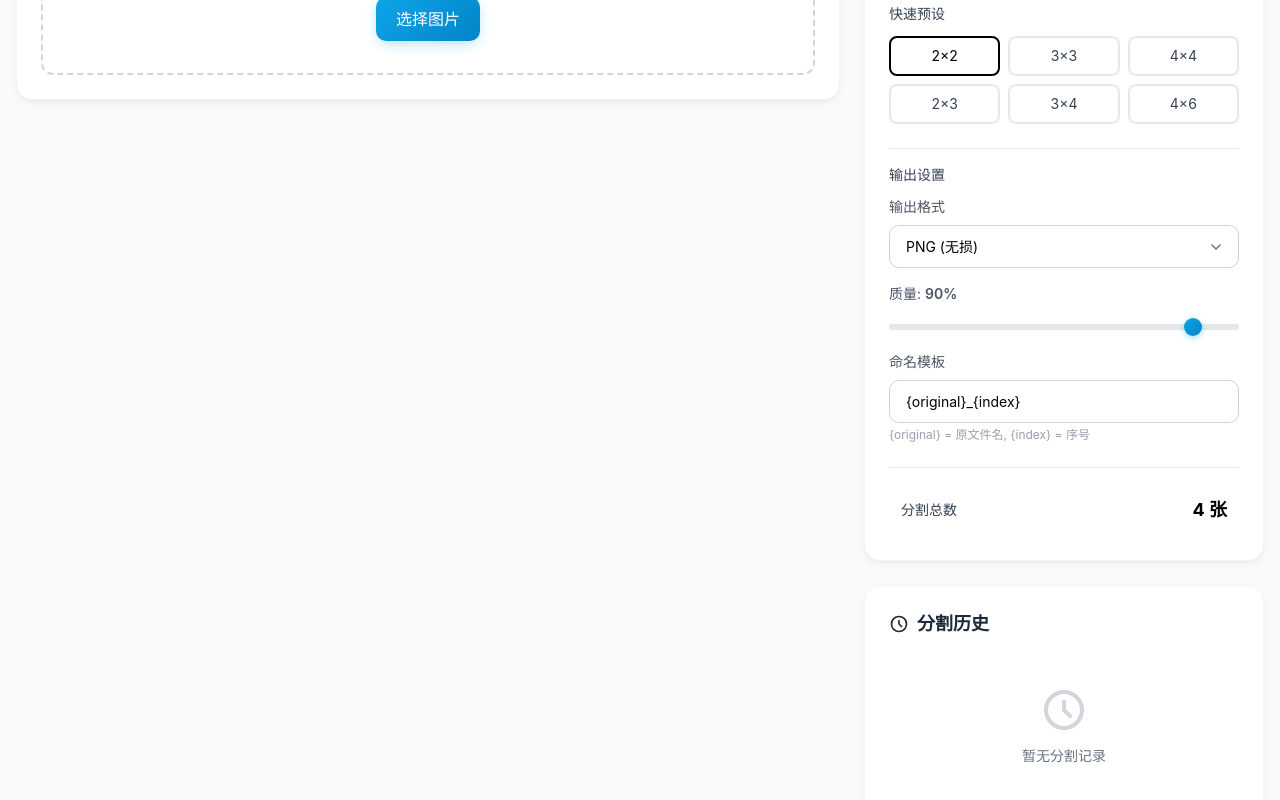
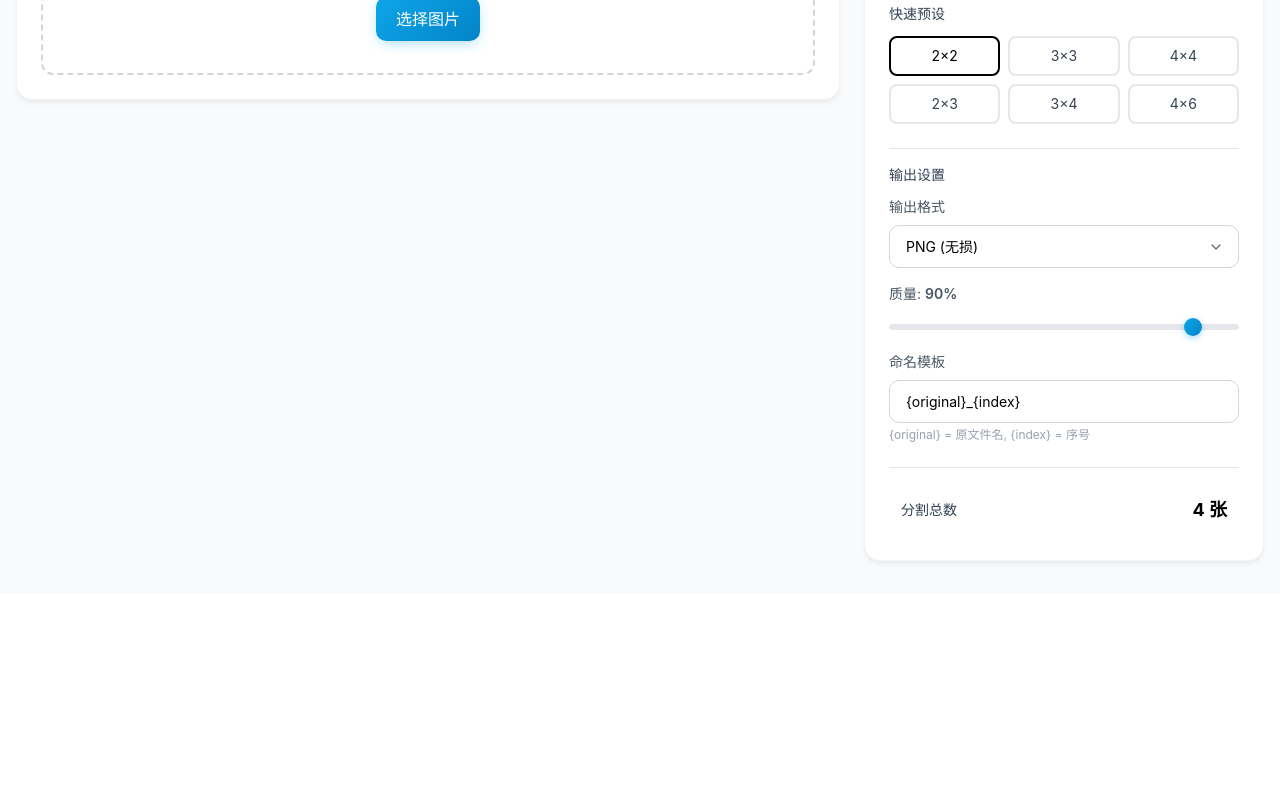
Before and after one commit to xJasonShane/IMG-cropping, a Vue app: page / in a window 1280 px wide. Shown: the part 418-1218 px from the top of the page. After the commit the page ends 1011 px from the top, so only its background shows below. Built offline with nearby package versions, Linux system fonts and the light colour scheme.

Commit message:
refactor: 移除历史记录功能及相关组件
删除历史记录存储、面板组件及相关逻辑
清理不再使用的导入和依赖

```diff
--- a/src/components/HistoryPanel.vue
+++ /dev/null
@@ -1,79 +0,0 @@
-<template>
-  <div class="card">
-    <div class="flex items-center justify-between mb-4">
-      <h3 class="text-lg font-semibold text-gray-800 dark:text-white flex items-center">
-        <svg class="w-5 h-5 mr-2 text-primary-500" fill="none" stroke="currentColor" viewBox="0 0 24 24">
-          <path stroke-linecap="round" stroke-linejoin="round" stroke-width="2" d="M12 8v4l3 3m6-3a9 9 0 11-18 0 9 9 0 0118 0z"></path>
-        </svg>
-        分割历史
-      </h3>
-      <button
-        v-if="historyStore.history.length > 0"
-        @click="clearHistory"
-        class="text-sm text-red-500 hover:text-red-600 transition-colors"
-      >
-        清空
-      </button>
-    </div>
-
-    <div v-if="historyStore.history.length === 0" class="text-center py-8">
-      <svg class="w-12 h-12 mx-auto text-gray-300 dark:text-gray-600 mb-3" fill="none" stroke="currentColor" viewBox="0 0 24 24">
-        <path stroke-linecap="round" stroke-linejoin="round" stroke-width="2" d="M12 8v4l3 3m6-3a9 9 0 11-18 0 9 9 0 0118 0z"></path>
-      </svg>
-      <p class="text-gray-500 dark:text-gray-400 text-sm">暂无分割记录</p>
-    </div>
-
-    <div v-else class="space-y-3 max-h-96 overflow-y-auto">
-      <div
-        v-for="item in historyStore.history"
-        :key="item.id"
-        class="p-3 bg-gray-50 dark:bg-gray-700/50 rounded-lg hover:bg-gray-100 dark:hover:bg-gray-700 transition-colors"
-      >
-        <div class="flex items-start justify-between">
-          <div class="flex-1 min-w-0">
-            <p class="text-sm font-medium text-gray-800 dark:text-white truncate">
-              {{ item.imageName || '图片' }}
-            </p>
-            <p class="text-xs text-gray-500 dark:text-gray-400 mt-1">
-              {{ item.rows }} × {{ item.cols }} 分割 · {{ item.pieceCount }} 张
-            </p>
-            <p class="text-xs text-gray-400 dark:text-gray-500 mt-1">
-              {{ item.timestamp }}
-            </p>
-          </div>
-          <button
-            @click="removeItem(item.id)"
-            class="ml-2 p-1 text-gray-400 hover:text-red-500 transition-colors"
-            title="删除此记录"
-          >
-            <svg class="w-4 h-4" fill="none" stroke="currentColor" viewBox="0 0 24 24">
-              <path stroke-linecap="round" stroke-linejoin="round" stroke-width="2" d="M6 18L18 6M6 6l12 12"></path>
-            </svg>
-          </button>
-        </div>
-      </div>
-    </div>
-  </div>
-</template>
-
-<script setup>
-import { useHistoryStore } from '../stores/history'
-
-const historyStore = useHistoryStore()
-
-/**
- * 清除所有历史记录
- */
-const clearHistory = () => {
-  if (confirm('确定要清空所有历史记录吗？')) {
-    historyStore.clearHistory()
-  }
-}
-
-/**
- * 删除指定历史记录项
- */
-const removeItem = (id) => {
-  historyStore.removeHistoryItem(id)
-}
-</script>
--- a/src/stores/history.js
+++ /dev/null
@@ -1,75 +0,0 @@
-import { defineStore } from 'pinia'
-import { ref } from 'vue'
-
-export const useHistoryStore = defineStore('history', () => {
-  const history = ref([])
-  const maxHistoryItems = 20
-
-  /**
-   * 添加历史记录项
-   */
-  const addHistoryItem = (item) => {
-    const historyItem = {
-      id: Date.now(),
-      timestamp: new Date().toLocaleString('zh-CN'),
-      ...item
-    }
-
-    history.value.unshift(historyItem)
-
-    if (history.value.length > maxHistoryItems) {
-      history.value.pop()
-    }
-
-    saveToLocalStorage()
-  }
-
-  /**
-   * 清除所有历史记录
-   */
-  const clearHistory = () => {
-    history.value = []
-    saveToLocalStorage()
-  }
-
-  /**
-   * 从历史记录中删除特定项
-   */
-  const removeHistoryItem = (id) => {
-    history.value = history.value.filter(item => item.id !== id)
-    saveToLocalStorage()
-  }
-
-  /**
-   * 保存到 localStorage
-   */
-  const saveToLocalStorage = () => {
-    try {
-      localStorage.setItem('imageSplitterHistory', JSON.stringify(history.value))
-    } catch (e) {
-      console.error('Failed to save history to localStorage:', e)
-    }
-  }
-
-  /**
-   * 从 localStorage 加载历史记录
-   */
-  const loadFromLocalStorage = () => {
-    try {
-      const saved = localStorage.getItem('imageSplitterHistory')
-      if (saved) {
-        history.value = JSON.parse(saved)
-      }
-    } catch (e) {
-      console.error('Failed to load history from localStorage:', e)
-    }
-  }
-
-  return {
-    history,
-    addHistoryItem,
-    clearHistory,
-    removeHistoryItem,
-    loadFromLocalStorage
-  }
-})
--- a/src/views/Home.vue
+++ b/src/views/Home.vue
@@ -121,8 +121,6 @@
           v-model:namingTemplate="namingTemplate"
         />
 
-        <HistoryPanel />
-
         <div v-if="currentImage" class="card">
           <h3 class="text-lg font-semibold mb-4 text-gray-800 dark:text-white flex items-center">
             <svg class="w-5 h-5 mr-2 text-primary-500" fill="none" stroke="currentColor" viewBox="0 0 24 24">
@@ -176,7 +174,7 @@
 </template>
 
 <script setup>
-import { ref, computed, onMounted } from 'vue'
+import { ref, computed } from 'vue'
 import { formatFileSize } from '../utils/helpers'
 import { downloadZip, canvasToBlob } from '../utils/imageProcessing'
 import JSZip from 'jszip'
@@ -184,8 +182,6 @@ import ImageUpload from '../components/ImageUpload.vue'
 import ImagePreview from '../components/ImagePreview.vue'
 import SettingsPanel from '../components/SettingsPanel.vue'
 import Toast from '../components/Toast.vue'
-import HistoryPanel from '../components/HistoryPanel.vue'
-import { useHistoryStore } from '../stores/history'
 
 const currentImage = ref(null)
 const imageWidth = ref(0)
@@ -201,16 +197,10 @@ const outputFormat = ref('png')
 const outputQuality = ref(90)
 const namingTemplate = ref('{original}_{index}')
 
-const historyStore = useHistoryStore()
-
 const toast = ref({
   show: false,
   message: '',
   type: 'success'
-})
-
-onMounted(() => {
-  historyStore.loadFromLocalStorage()
 })
 
 const pieceWidth = computed(() => {
@@ -296,14 +286,6 @@ const splitImage = async () => {
     }
 
     splitPieces.value = pieces
-
-    historyStore.addHistoryItem({
-      imageName: currentImage.value.name,
-      rows: gridRows.value,
-      cols: gridCols.value,
-      pieceCount: pieces.length
-    })
-
     showToast(`成功分割为 ${pieces.length} 张图片`, 'success')
   } catch (error) {
     console.error('Split error:', error)
@@ -374,16 +356,6 @@ const splitAllImages = async () => {
     }
 
     splitPieces.value = allPieces
-
-    uploadedImages.value.forEach((image, index) => {
-      historyStore.addHistoryItem({
-        imageName: image.name,
-        rows: gridRows.value,
-        cols: gridCols.value,
-        pieceCount: gridRows.value * gridCols.value
-      })
-    })
-
     showToast(`成功分割 ${uploadedImages.value.length} 张图片，共 ${allPieces.length} 个分块`, 'success')
   } catch (error) {
     console.error('Split all error:', error)
```
